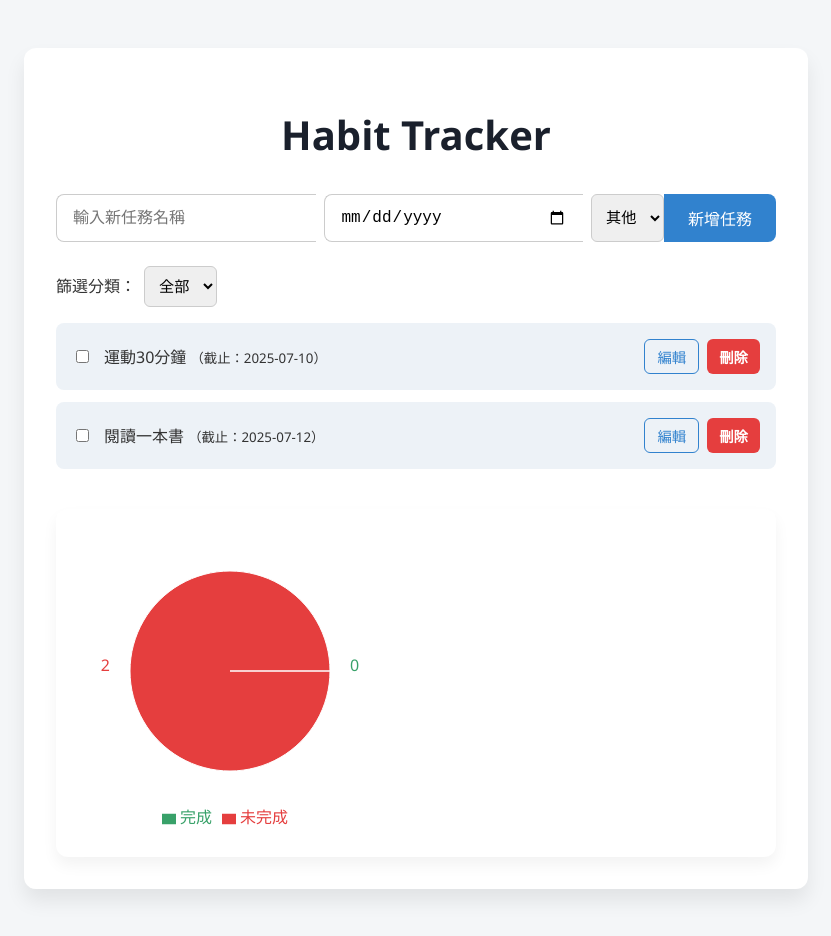
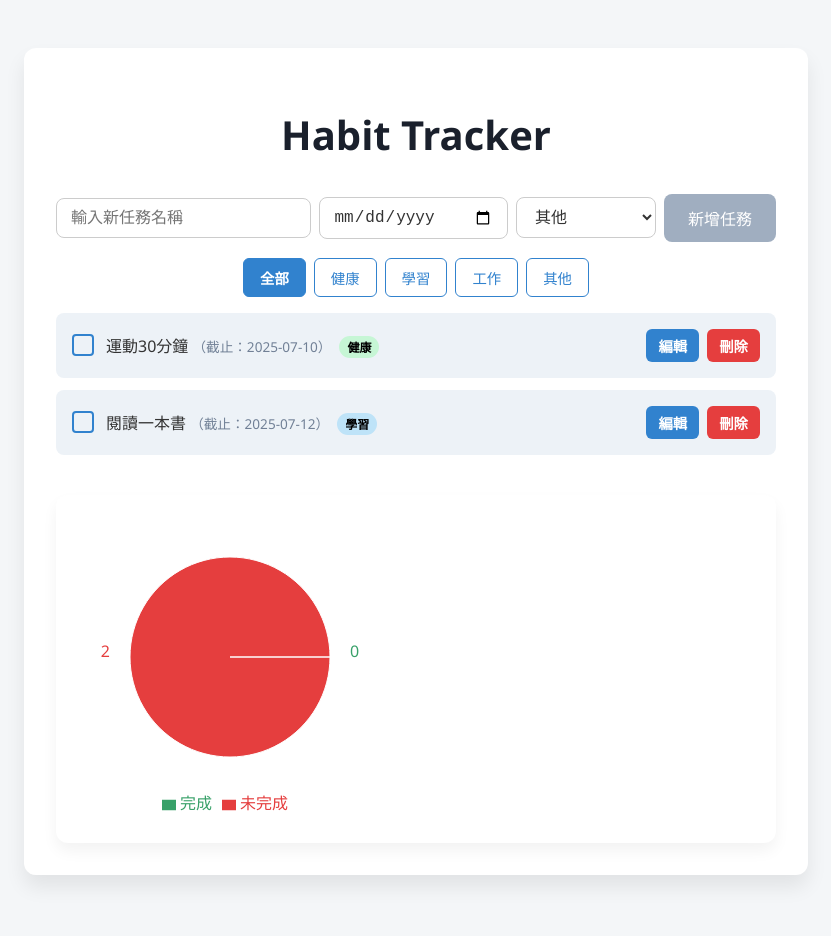
Before and after one commit to HungWenLiu/Habit-Tracker-App, a React (Vite) app: page / in a window 1280 px wide. Shown: the whole page, without its empty margins (224-1055 px from the left). Built offline with nearby package versions, Linux system fonts and the light colour scheme.

Commit message:
feat: 美化任務 UI、分類篩選改為按鈕、改善 checkbox 樣式與整體排版

```diff
--- a/src/App.css
+++ b/src/App.css
@@ -1,6 +1,4 @@
-/* App.css */
-
-/* === Reset + 基本字體 === */
+/* Reset + 字體設定 */
 body {
   font-family: 'Segoe UI', Tahoma, Geneva, Verdana, sans-serif;
   background-color: #f4f6f8;
@@ -9,7 +7,7 @@ body {
   color: #333;
 }
 
-/* === 主容器 === */
+/* 容器 */
 .container {
   max-width: 720px;
   margin: 3rem auto;
@@ -19,7 +17,7 @@ body {
   box-shadow: 0 12px 20px rgba(0, 0, 0, 0.08);
 }
 
-/* === 標題 === */
+/* 標題 */
 h1 {
   font-size: 2.5rem;
   margin-bottom: 2rem;
@@ -27,23 +25,31 @@ h1 {
   color: #1a202c;
 }
 
-/* === 輸入區塊 === */
+/* 輸入區 */
 .input-group {
   display: flex;
-  margin-bottom: 1.5rem;
+  gap: 0.5rem;
+  flex-wrap: wrap;
+  align-items: center;
+  margin-bottom: 1rem;
 }
 
-.input-group input {
-  flex: 1;
-  padding: 12px 16px;
+.input-group input[type="text"],
+.input-group input[type="date"],
+.input-group select {
+  padding: 10px 14px;
   font-size: 1rem;
   border: 1px solid #ccc;
-  border-right: none;
-  border-radius: 8px 0 0 8px;
+  border-radius: 8px;
+  background-color: #fff;
+  color: #333;
   transition: border-color 0.3s ease;
+  flex-grow: 1;
+  min-width: 140px;
 }
 
-.input-group input:focus {
+.input-group input:focus,
+.input-group select:focus {
   border-color: #3182ce;
   outline: none;
 }
@@ -54,19 +60,52 @@ h1 {
   background-color: #3182ce;
   color: white;
   border: none;
-  border-radius: 0 8px 8px 0;
+  border-radius: 8px;
   cursor: pointer;
   transition: background-color 0.3s ease;
+  min-width: 100px;
 }
 
-.input-group button:hover {
-  background-color: #2563eb;
+.input-group button:disabled {
+  background-color: #a0aec0;
+  cursor: not-allowed;
 }
 
-/* === 任務清單 === */
+/* 篩選分類 */
+.filter-buttons {
+  display: flex;
+  flex-wrap: wrap;
+  gap: 0.5rem;
+  margin: 1rem 0;
+  justify-content: center;
+}
+
+.filter-btn {
+  padding: 8px 16px;
+  border: 1px solid #3182ce;
+  background-color: white;
+  color: #3182ce;
+  font-size: 0.9rem;
+  border-radius: 6px;
+  cursor: pointer;
+  transition: all 0.3s ease;
+}
+
+.filter-btn:hover {
+  background-color: #ebf8ff;
+}
+
+.filter-btn.active {
+  background-color: #3182ce;
+  color: white;
+  font-weight: bold;
+}
+
+/* 任務列表 */
 .task-list {
   list-style: none;
   padding: 0;
+  margin: 0;
 }
 
 .task-item {
@@ -77,109 +116,174 @@ h1 {
   padding: 1rem;
   border-radius: 8px;
   margin-bottom: 0.75rem;
-  transition: background-color 0.3s;
+  transition: background-color 0.3s ease;
 }
 
 .task-item:hover {
   background-color: #e2e8f0;
 }
 
+/* 自訂 checkbox */
+.task-label input[type="checkbox"] {
+  display: none;
+}
+
+.checkbox-custom {
+  width: 18px;
+  height: 18px;
+  border: 2px solid #3182ce;
+  border-radius: 4px;
+  display: inline-block;
+  position: relative;
+  margin-right: 0.75rem;
+  flex-shrink: 0;
+  cursor: pointer;
+}
+
+.task-label input[type="checkbox"]:checked+.checkbox-custom {
+  background-color: #3182ce;
+  border-color: #3182ce;
+}
+
+.task-label input[type="checkbox"]:checked+.checkbox-custom::after {
+  content: "";
+  position: absolute;
+  top: 2px;
+  left: 5px;
+  width: 4px;
+  height: 8px;
+  border: solid white;
+  border-width: 0 2px 2px 0;
+  transform: rotate(45deg);
+}
+
+/* 任務標籤區 */
 .task-label {
   display: flex;
   align-items: center;
-  font-size: 1rem;
-  gap: 0.75rem;
+  flex-grow: 1;
+  cursor: pointer;
 }
 
-.task-label.done {
-  text-decoration: line-through;
+.task-text {
+  font-size: 1rem;
+  position: relative;
+  transition: color 0.2s;
+}
+
+.task-label.done .task-text {
   color: #a0aec0;
 }
 
-.task-item {
-  display: flex;
-  align-items: center;
-  justify-content: space-between;
-  background-color: #edf2f7;
-  padding: 1rem;
-  border-radius: 8px;
-  margin-bottom: 0.75rem;
-  transition: background-color 0.3s;
+.task-label.done .task-text::after {
+  content: "";
+  position: absolute;
+  left: 0;
+  top: 50%;
+  width: 100%;
+  height: 1px;
+  background-color: #a0aec0;
+  transform: translateY(-50%);
 }
 
-/* 按鈕容器讓按鈕並排靠右 */
+/* 分類標籤 */
+.tag {
+  display: inline-block;
+  margin-left: 0.5rem;
+  padding: 2px 8px;
+  border-radius: 12px;
+  font-size: 0.75rem;
+  font-weight: 600;
+  color: black;
+  background-color: #e2e8f0;
+}
+
+.tag-健康 {
+  background-color: #c6f6d5;
+}
+
+.tag-學習 {
+  background-color: #bee3f8;
+}
+
+.tag-工作 {
+  background-color: #fbd38d;
+}
+
+.tag-其他 {
+  background-color: #e2e8f0;
+}
+
+/* 截止日期 */
+.task-date {
+  font-size: 0.85rem;
+  color: #718096;
+}
+
+.task-date.overdue {
+  color: #e53e3e;
+  font-weight: bold;
+}
+
+/* 編輯輸入框 */
+.edit-input {
+  padding: 8px 12px;
+  font-size: 1rem;
+  border: 1px solid #3182ce;
+  border-radius: 8px;
+  margin-left: 0.5rem;
+  width: 180px;
+}
+
+.edit-input:focus {
+  border-color: #2563eb;
+  outline: none;
+}
+
+/* 按鈕群 */
 .btn-group {
   display: flex;
   gap: 0.5rem;
 }
 
-/* 編輯按鈕 - 跟刪除同大小，背景透明，字體藍色 */
-.edit-btn {
-  background: transparent;
-  border: 1px solid #3182ce;
-  color: #3182ce;
+.edit-btn,
+.delete-btn,
+.save-btn {
   padding: 6px 12px;
   font-size: 0.9rem;
+  border: none;
   border-radius: 6px;
   cursor: pointer;
+  font-weight: 600;
+  color: white;
   transition: background-color 0.3s ease;
 }
 
-.edit-btn:hover {
-  background-color: #ebf4ff;
+.edit-btn {
+  background-color: #3182ce;
 }
 
-/* 刪除按鈕 - 紅色背景 */
+.edit-btn:hover {
+  background-color: #2563eb;
+}
+
+.save-btn {
+  background-color: #38a169;
+}
+
+.save-btn:hover {
+  background-color: #2f855a;
+}
+
 .delete-btn {
   background-color: #e53e3e;
-  border: none;
-  color: white;
-  font-weight: bold;
-  padding: 6px 12px;
-  font-size: 0.9rem;
-  border-radius: 6px;
-  cursor: pointer;
-  transition: background-color 0.3s ease;
 }
 
 .delete-btn:hover {
   background-color: #c53030;
 }
 
-/* 儲存按鈕風格跟編輯類似 */
-.save-btn {
-  background-color: #3182ce;
-  border: none;
-  color: white;
-  padding: 6px 12px;
-  font-size: 0.9rem;
-  border-radius: 6px;
-  cursor: pointer;
-  transition: background-color 0.3s ease;
-}
-
-.save-btn:hover {
-  background-color: #2563eb;
-}
-
-.category-label {
-  font-size: 0.85rem;
-  color: #4a5568;
-  margin-left: 0.5rem;
-  background-color: #e2e8f0;
-  padding: 2px 6px;
-  border-radius: 6px;
-}
-
-.category-select {
-  padding: 10px;
-  font-size: 0.95rem;
-  border-radius: 6px;
-  border: 1px solid #ccc;
-}
-
-
-/* === 圖表區 === */
+/* 統計圖表區塊 */
 .chart-container {
   margin-top: 2.5rem;
   background-color: #fff;
@@ -188,19 +292,25 @@ h1 {
   box-shadow: 0 8px 15px rgba(0, 0, 0, 0.05);
 }
 
-/* === 響應式設計 === */
+/* 響應式 */
 @media (max-width: 600px) {
   .input-group {
     flex-direction: column;
   }
 
   .input-group input,
+  .input-group select,
   .input-group button {
     width: 100%;
-    border-radius: 8px;
   }
 
-  .input-group button {
+  .btn-group {
     margin-top: 0.5rem;
+    justify-content: flex-start;
+  }
+
+  .task-item {
+    flex-direction: column;
+    align-items: flex-start;
   }
 }
--- a/src/App.jsx
+++ b/src/App.jsx
@@ -13,18 +13,28 @@ export default function App() {
                       title: "運動30分鐘",
                       done: false,
                       dueDate: "2025-07-10",
+                      category: "健康",
                   },
                   {
                       id: 2,
                       title: "閱讀一本書",
                       done: false,
                       dueDate: "2025-07-12",
+                      category: "學習",
                   },
               ];
     });
 
     const [newTask, setNewTask] = useState("");
     const [newDueDate, setNewDueDate] = useState("");
+    const [newCategory, setNewCategory] = useState("其他");
+    const categories = ["健康", "學習", "工作", "其他"];
+    const [filterCategory, setFilterCategory] = useState("全部");
+
+    const isFormValid =
+        newTask.trim() !== "" &&
+        newDueDate.trim() !== "" &&
+        newCategory.trim() !== "";
 
     useEffect(() => {
         localStorage.setItem("tasks", JSON.stringify(tasks));
@@ -35,19 +45,23 @@ export default function App() {
     };
 
     const addTask = () => {
-        if (newTask.trim() === "") return;
+        if (!isFormValid) {
+            alert("請填寫所有欄位：任務名稱、截止日與分類");
+            return;
+        }
 
         const task = {
             id: tasks.length > 0 ? tasks[tasks.length - 1].id + 1 : 1,
             title: newTask.trim(),
             done: false,
-            dueDate: newDueDate || "",
-            category: newCategory || "其他",
+            dueDate: newDueDate,
+            category: newCategory,
         };
 
         setTasks([...tasks, task]);
         setNewTask("");
         setNewDueDate("");
+        setNewCategory("其他");
     };
 
     const handleKeyPress = (e) => {
@@ -88,7 +102,6 @@ export default function App() {
         else if (e.key === "Escape") setEditingId(null);
     };
 
-    // 判斷是否過期
     const isOverdue = (dueDate) => {
         if (!dueDate) return false;
         return (
@@ -96,17 +109,11 @@ export default function App() {
         );
     };
 
-    // 按截止日期排序
     const sortedTasks = [...tasks].sort((a, b) => {
         if (!a.dueDate) return 1;
         if (!b.dueDate) return -1;
         return a.dueDate.localeCompare(b.dueDate);
     });
-
-    const [newCategory, setNewCategory] = useState("其他"); // 預設分類
-    const categories = ["健康", "學習", "工作", "其他"];
-
-    const [filterCategory, setFilterCategory] = useState("全部");
 
     return (
         <div className="container">
@@ -124,13 +131,11 @@ export default function App() {
                     type="date"
                     value={newDueDate}
                     onChange={(e) => setNewDueDate(e.target.value)}
-                    style={{ marginLeft: "0.5rem" }}
                 />
                 <select
                     value={newCategory}
                     onChange={(e) => setNewCategory(e.target.value)}
                     className="category-select"
-                    style={{ marginLeft: "0.5rem" }}
                 >
                     {categories.map((cat) => (
                         <option key={cat} value={cat}>
@@ -139,24 +144,23 @@ export default function App() {
                     ))}
                 </select>
 
-                <button onClick={addTask}>新增任務</button>
+                <button onClick={addTask} disabled={!isFormValid}>
+                    新增任務
+                </button>
             </div>
-            <div style={{ marginBottom: "1rem" }}>
-                <label htmlFor="categoryFilter">篩選分類：</label>
-                <select
-                    id="categoryFilter"
-                    value={filterCategory}
-                    onChange={(e) => setFilterCategory(e.target.value)}
-                    className="category-select"
-                    style={{ marginLeft: "0.5rem" }}
-                >
-                    <option value="全部">全部</option>
-                    {categories.map((cat) => (
-                        <option key={cat} value={cat}>
-                            {cat}
-                        </option>
-                    ))}
-                </select>
+
+            <div className="filter-buttons">
+                {["全部", ...categories].map((cat) => (
+                    <button
+                        key={cat}
+                        className={`filter-btn ${
+                            filterCategory === cat ? "active" : ""
+                        }`}
+                        onClick={() => setFilterCategory(cat)}
+                    >
+                        {cat}
+                    </button>
+                ))}
             </div>
 
             <ul className="task-list">
@@ -178,24 +182,28 @@ export default function App() {
                                     checked={task.done}
                                     onChange={() => toggleTask(task.id)}
                                 />
+                                <span className="checkbox-custom"></span>
+
                                 {editingId !== task.id && (
-                                    <span
-                                        style={{
-                                            color: isOverdue(task.dueDate)
-                                                ? "red"
-                                                : "inherit",
-                                        }}
-                                    >
+                                    <span className="task-text">
                                         {task.title}{" "}
                                         {task.dueDate && (
-                                            <small>
+                                            <span
+                                                className={`task-date ${
+                                                    isOverdue(task.dueDate)
+                                                        ? "overdue"
+                                                        : ""
+                                                }`}
+                                            >
                                                 （截止：{task.dueDate}）
-                                            </small>
+                                            </span>
                                         )}
                                         {task.category && (
-                                            <small className="category-label">
-                                                [{task.category}]
-                                            </small>
+                                            <span
+                                                className={`tag tag-${task.category}`}
+                                            >
+                                                {task.category}
+                                            </span>
                                         )}
                                     </span>
                                 )}
@@ -232,14 +240,12 @@ export default function App() {
                                         <button
                                             onClick={() => startEditing(task)}
                                             className="edit-btn"
-                                            type="button"
                                         >
                                             編輯
                                         </button>
                                         <button
                                             onClick={() => deleteTask(task.id)}
                                             className="delete-btn"
-                                            type="button"
                                         >
                                             刪除
                                         </button>
@@ -248,7 +254,6 @@ export default function App() {
                                     <button
                                         onClick={finishEditing}
                                         className="save-btn"
-                                        type="button"
                                     >
                                         儲存
                                     </button>
```
